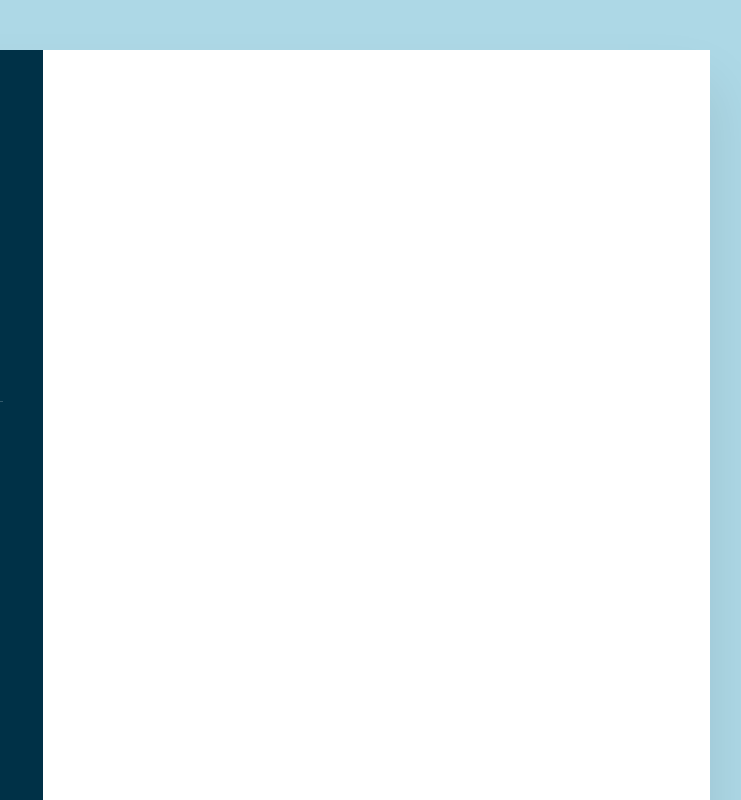
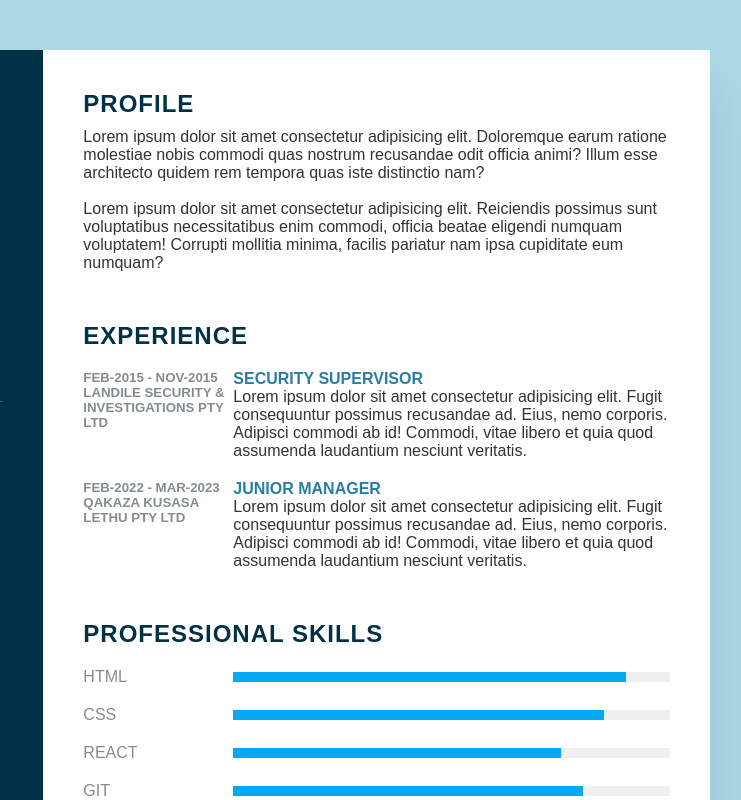
Before and after one commit to MondeNel/Digital-resume-assessment, a plain HTML site: page index.html in a window 1280 px wide. Shown: the top 800 px of the page, 430-1171 px from the left. Drawn offline with Linux system fonts and the light colour scheme.

Commit message:
Added a Profile, Experience and Skills section on the right side of the page. Also added some styling

```diff
--- a/index.html
+++ b/index.html
@@ -89,15 +89,94 @@
                     </li>
                 </ul>
             </div>
+        </div>
+
+
+        <div class="right_side">
+            <div class="about">
+                <h2 class="title2">Profile</h2>
+                <p>
+                    Lorem ipsum dolor sit amet consectetur adipisicing elit. Doloremque earum ratione molestiae nobis
+                    commodi quas nostrum recusandae odit officia animi? Illum esse architecto quidem rem tempora quas
+                    iste distinctio nam? <br> <br> Lorem ipsum dolor sit amet consectetur adipisicing elit. Reiciendis
+                    possimus sunt voluptatibus necessitatibus enim commodi, officia beatae eligendi numquam voluptatem!
+                    Corrupti mollitia minima, facilis pariatur nam ipsa cupiditate eum numquam?
+                </p>
+            </div>
+            <div class="about">
+                <h2 class="title2">Experience</h2>
+                <div class="box">
+                    <div class="year_company">
+                        <h5>Feb-2015 - Nov-2015</h5>
+                        <h5>Landile Security & Investigations pty Ltd</h5>
+                    </div>
+                    <div class="text">
+                        <h4>Security Supervisor</h4>
+                        <p>Lorem ipsum dolor sit amet consectetur adipisicing elit. Fugit consequuntur possimus
+                            recusandae ad. Eius, nemo corporis. Adipisci commodi ab id! Commodi, vitae libero et quia
+                            quod assumenda laudantium nesciunt veritatis.</p>
+                    </div>
+                </div>
+
+                <div class="box">
+                    <div class="year_company">
+                        <h5>Feb-2022 - Mar-2023</h5>
+                        <h5>Qakaza Kusasa Lethu pty Ltd</h5>
+                    </div>
+                    <div class="text">
+                        <h4>Junior Manager</h4>
+                        <p>Lorem ipsum dolor sit amet consectetur adipisicing elit. Fugit consequuntur possimus
+                            recusandae ad. Eius, nemo corporis. Adipisci commodi ab id! Commodi, vitae libero et quia
+                            quod assumenda laudantium nesciunt veritatis.</p>
+                    </div>
+                </div>
+            </div>
+
+
+            <div class="about skills">
+                <h2 class="title2">Professional Skills</h2>
+                <div class="box">
+                    <h4>HTML</h4>
+                    <div class="percent">
+                        <div style="width: 90%;"></div>
+                    </div>
+                </div>
+                <div class="box">
+                    <h4>CSS</h4>
+                    <div class="percent">
+                        <div style="width: 85%;"></div>
+                    </div>
+                </div>
+                <div class="box">
+                    <h4>React</h4>
+                    <div class="percent">
+                        <div style="width: 75%;"></div>
+                    </div>
+                </div>
+                <div class="box">
+                    <h4>Git</h4>
+                    <div class="percent">
+                        <div style="width: 80%;"></div>
+                    </div>
+                </div>
+                <div class="box">
+                    <h4>Github</h4>
+                    <div class="percent">
+                        <div style="width: 85%;"></div>
+                    </div>
+                </div>
+                <div class="box">
+                    <h4>JavaScript</h4>
+                    <div class="percent">
+                        <div style="width: 75%;"></div>
+                    </div>
+                </div>
+            </div>
 
 
 
         </div>
 
-
-
-        <div class="right_side"></div>
-
     </div>
 </body>
 
--- a/style.css
+++ b/style.css
@@ -150,3 +150,74 @@ body {
   background-color: white;
   padding: 40px;
 }
+
+.about {
+  margin-bottom: 50px;
+}
+
+.about:last-child {
+  margin: 0;
+}
+
+.title2 {
+  color: #003147;
+  text-transform: uppercase;
+  letter-spacing: 1px;
+  margin-bottom: 10px;
+}
+
+p {
+  color: #333;
+}
+
+.about .box {
+  display: flex;
+  flex-direction: row;
+  margin: 20px 0;
+}
+
+.about .box .year_company {
+  min-width: 150px;
+}
+
+.about .box .year_company h5 {
+  text-transform: uppercase;
+  color: #848c90;
+  font-weight: 600;
+}
+
+.about .box h4 {
+  text-transform: uppercase;
+  color: #2a7da2;
+  font-size: 16px;
+}
+
+.skills .box {
+  position: relative;
+  width: 100%;
+  display: grid;
+  grid-template-columns: 150px 1fr;
+  justify-content: center;
+  align-items: center;
+}
+
+.skills .box h4 {
+  text-transform: uppercase;
+  color: #848c90;
+  font-weight: 500;
+}
+
+.skills .box .percent {
+  position: relative;
+  width: 100%;
+  height: 10px;
+  background-color: #f0f0f0;
+}
+
+.skills .box .percent div {
+  position: absolute;
+  top: 0;
+  left: 0;
+  height: 100%;
+  background-color: #03a9f4;
+}
```
